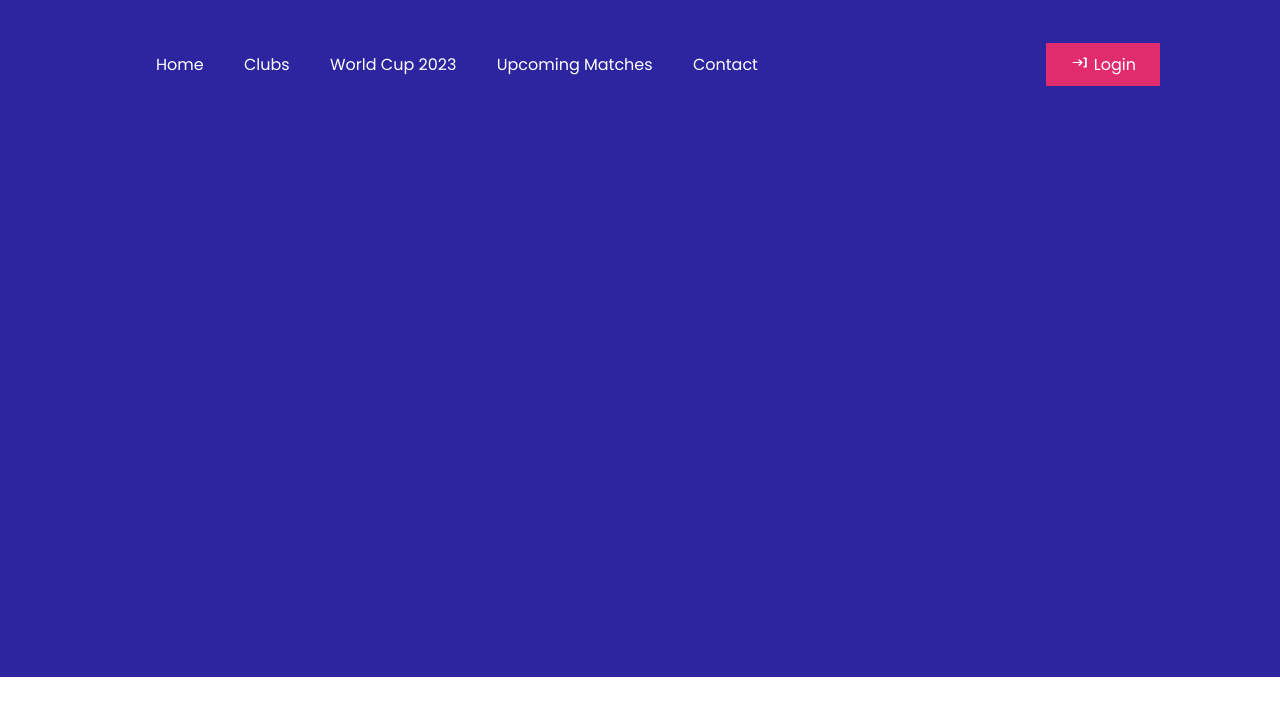
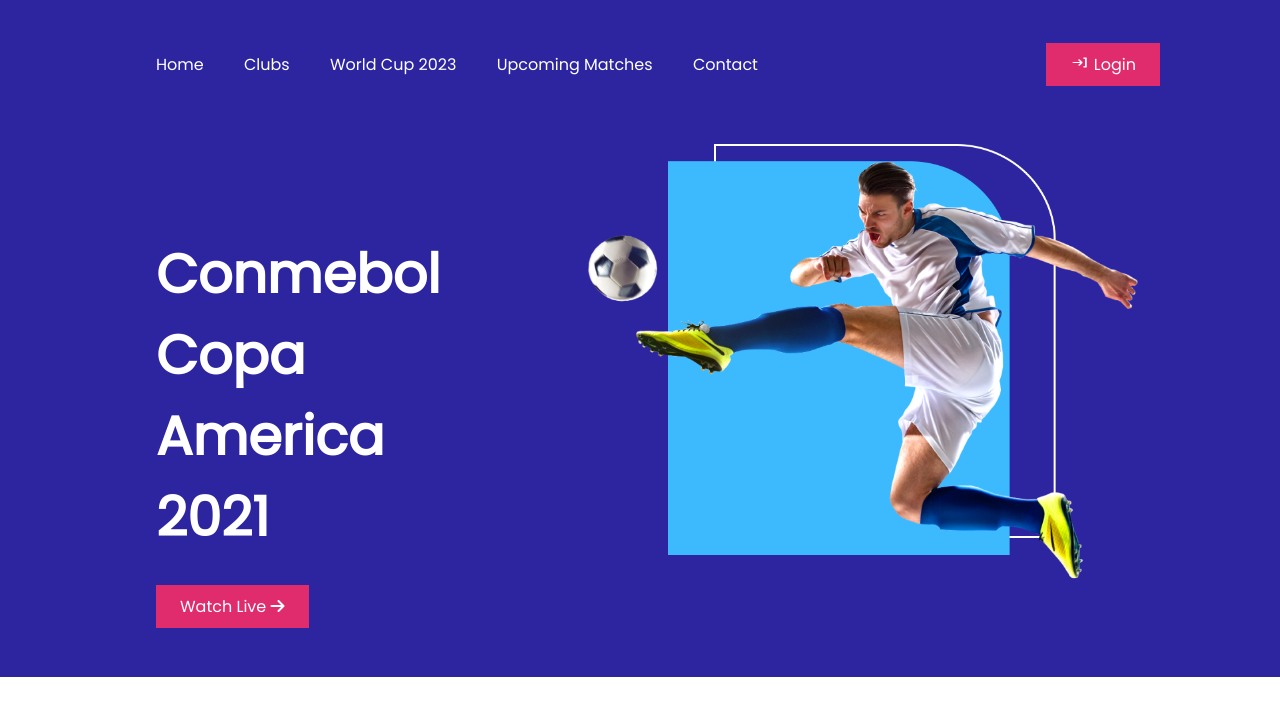
Before and after one commit to sajibuzzaman/responsive-football, a plain HTML site: page index.html in a window 1280 px wide. Drawn offline with Linux system fonts and the light colour scheme.

Commit message:
Add Heade Body

```diff
--- a/index.html
+++ b/index.html
@@ -6,6 +6,8 @@
     <meta http-equiv="X-UA-Compatible" content="IE=edge">
     <meta name="viewport" content="width=device-width, initial-scale=1.0">
     <title>Football Info</title>
+    <!-- Font Awesome  -->
+    <script src="https://kit.fontawesome.com/116a8877e1.js" crossorigin="anonymous"></script>
     <!-- CSS Syle -->
     <link rel="stylesheet" href="styles/style.css">
 </head>
@@ -16,16 +18,26 @@
         <!-- NavBar -->
         <nav>
             <span>
-                <a href="http://">Home</a>
-                <a href="http://">Clubs</a>
-                <a href="http://">World Cup 2023</a>
-                <a href="http://">Upcoming Matches</a>
-                <a href="http://">Contact</a>
+                <a href="#">Home</a>
+                <a href="#">Clubs</a>
+                <a href="#">World Cup 2023</a>
+                <a href="#">Upcoming Matches</a>
+                <a href="#">Contact</a>
             </span>
             <span>
-                <a class="color-btn" href=""><img src="images/Social Icons/login.png" alt=""> Login</a>
+                <a class="color-btn" href="#"><img src="images/Social Icons/login.png" alt=""> Login</a>
             </span>
         </nav>
+        <!-- Header Body -->
+        <div class="header-body">
+            <div class="header-title">
+                <h1>Conmebol Copa America 2021</h1>
+                <a class="color-btn" href="#">Watch Live <i class="fas fa-arrow-right"></i></a>
+            </div>
+            <div class="header-image">
+                <img src="images/banner.png" alt="banner-image">
+            </div>
+        </div>
     </header>
     <!-- Header End Here  -->
     <!-- Main Start Here -->
--- a/styles/style.css
+++ b/styles/style.css
@@ -8,10 +8,11 @@ body {
     font-family: 'Poppins', sans-serif;
     margin: 0;
 }
-
 .color-btn {
     background-color: #E02C6D;
     padding: 10px 24px;
+    text-decoration: none;
+    color: #FFFFFF;
 }
  .color-btn img {
     width: 20px;
@@ -42,3 +43,22 @@ nav a {
     color: #FFFFFF;
     padding-right: 36px;
 }
+
+/* Header Body  */
+.header-body {
+    display: flex;
+}
+.header-title {
+    color: #FFFFFF;
+    padding: 121px 0px 169px 156px;
+}
+.header-title h1 {
+    font-size: 54px;
+}
+.header-image {
+    padding: 67px 140px 86px 102px;
+}
+.header-image img {
+    width: 556.01px;
+    height: 438px;
+}
```
